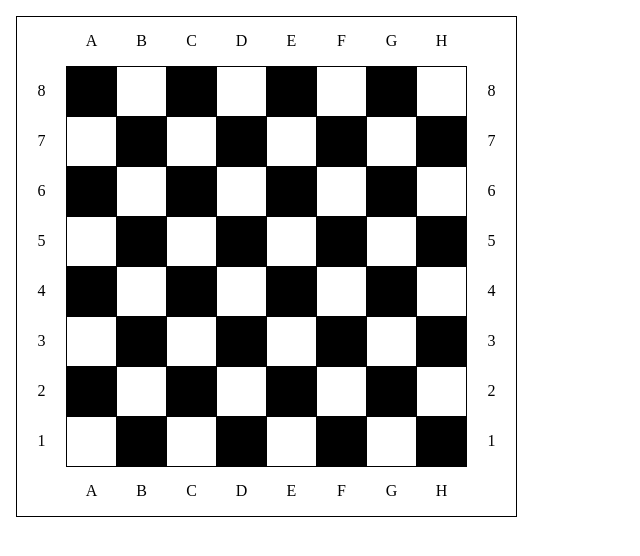
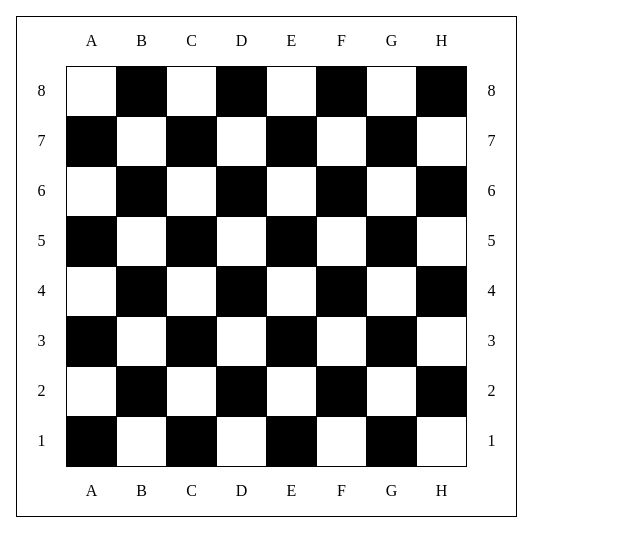
Before and after one commit to Vladimir21500/tables, a plain HTML site: page task3/index.html in a window 1280 px wide. Shown: the whole page, without its empty margins (0-640 px from the left). Drawn offline with nearby package versions, Linux system fonts and the light colour scheme.

Commit message:
change configuration backgrounds

```diff
--- a/task3/styles.css
+++ b/task3/styles.css
@@ -16,10 +16,10 @@ td {
   border: none !important;
   background-color: white !important;
 }
-.odd-row > td:nth-child(even) {
+.odd-row > td:nth-child(odd) {
   background-color: black;
 }
 
-.even-row > td:nth-child(odd) {
+.even-row > td:nth-child(even) {
   background-color: black;
 }
```
